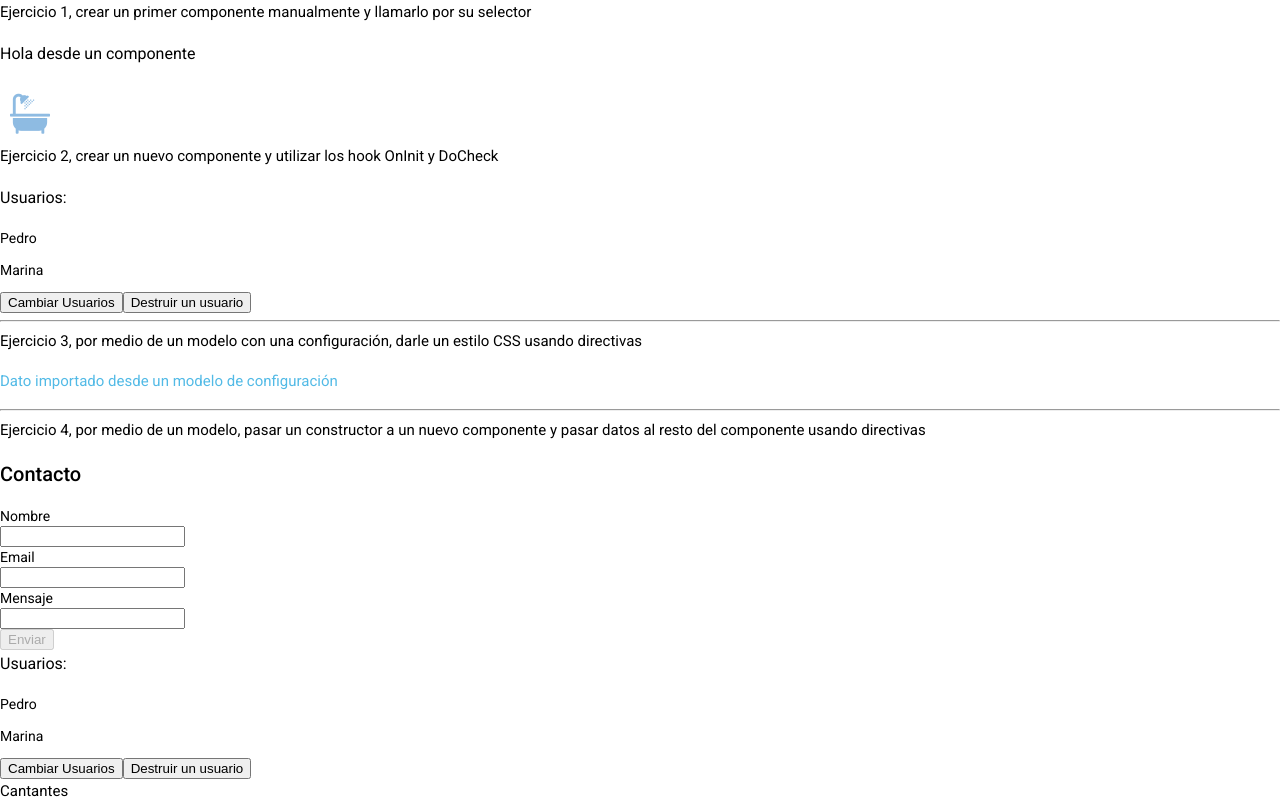
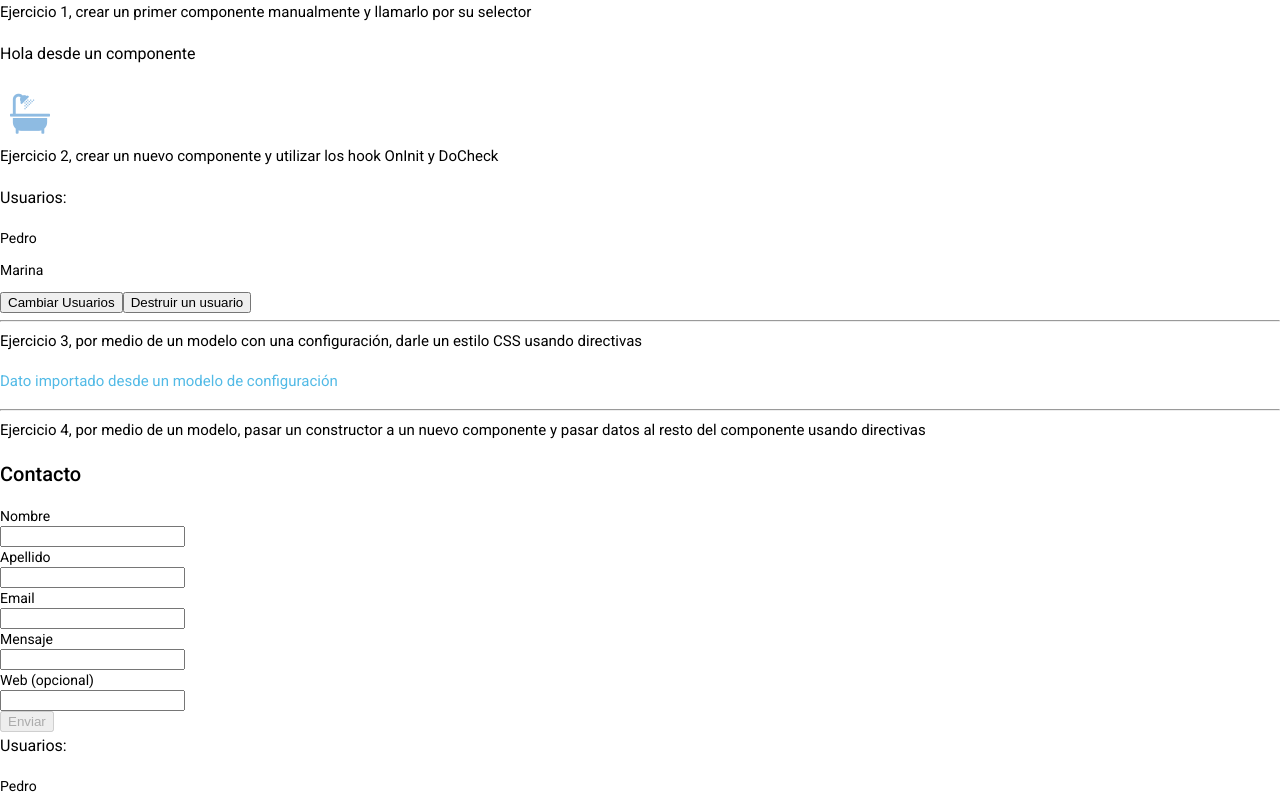
Before and after one commit to JoaquinC539/Review-angular, an Angular app: page /Contact in a window 1280 px wide. Shown: the top 800 px of the page. Built offline with nearby package versions, Linux system fonts and the light colour scheme.

Commit message:
Connected angular contact and backend db

```diff
--- a/src/app/contact/contact.component.html
+++ b/src/app/contact/contact.component.html
@@ -3,12 +3,16 @@
 <form #formContact="ngForm" (ngSubmit)="Submit(formContact)">
   <label for="name">Nombre</label><br>
   <input type="text" name="name" #name="ngModel" [(ngModel)]="contact.name" required pattern="[a-zA-Z]+"><br>
-  <span *ngIf="name.touched && !name.valid">El nombre es obligatorio <br></span>
+  <label for="name">Apellido</label><br>
+  <input type="text" name="name" #last_name="ngModel" [(ngModel)]="contact.last_name" required pattern="[a-zA-Z]+"><br>
+  <span *ngIf="name.touched && !name.valid">El apellido es obligatorio <br></span>
   <label for="email">Email</label><br>
   <input type="email" name="email" #email="ngModel" [(ngModel)]="contact.email" required=""><br>
   <span *ngIf="email.touched && !email.valid">El email no es valido <br></span>
   <label for="message">Mensaje</label><br>
   <input type="textaraea" name="message" #message="ngModel" [(ngModel)]="contact.message" required="[a-zA-Z]+"><br >
   <span *ngIf="message.touched && !message.valid">El mensaje es obligatorio <br></span>
+  <label for="name">Web (opcional)</label><br>
+  <input type="text" name="webs" #webs="ngModel" [(ngModel)]="contact.webs[0]"><br>
   <input type="submit" value="Enviar" [disabled]="!formContact.form.valid">
 </form>
--- a/src/app/contact/contact.component.ts
+++ b/src/app/contact/contact.component.ts
@@ -12,16 +12,17 @@ export class ContactComponent implements OnInit {
   public contact:Contact
 
   constructor(private _http:RequestService) {
-    this.contact=new Contact("","","")
+    this.contact=new Contact("","","","",[""]);
+
   }
 
   ngOnInit(): void {
+
   }
   Submit(formData:any){
-    console.log(this.contact);
     this._http.sendContact(this.contact).subscribe(
-      response=>{console.log(response,this.contact)},
-      error=>{console.log(error)}
+      response=>{console.log("respuesta: ",response,this.contact)},
+      error=>{console.log("error",error)}
     );
 
 
--- a/src/app/models/contact.ts
+++ b/src/app/models/contact.ts
@@ -1,10 +1,10 @@
-import { EmailValidator } from "@angular/forms";
-
 export class Contact{
 constructor(
   public name:string,
+  public last_name:string,
   public email:string,
-  public message:string
+  public message:string,
+  public webs:[string]
 ){
 
 }
--- a/src/app/services/requests.service.ts
+++ b/src/app/services/requests.service.ts
@@ -1,6 +1,8 @@
 import { Injectable } from '@angular/core';
-import { HttpClient } from '@angular/common/http';
+import { HttpClient, } from '@angular/common/http';
 import { Observable} from 'rxjs';
+
+
 
 @Injectable()
 export class RequestService{
@@ -13,8 +15,8 @@ export class RequestService{
     }
 
     sendContact(contactData:any):Observable<any>{
-      let jsonData=JSON.stringify(contactData);
-      return this._http.post(this.url+"api/users",jsonData);
+      this.url="http://localhost:3000/api/contact"
+      return this._http.post(this.url,contactData);
     }
 
-}
+  }
```
